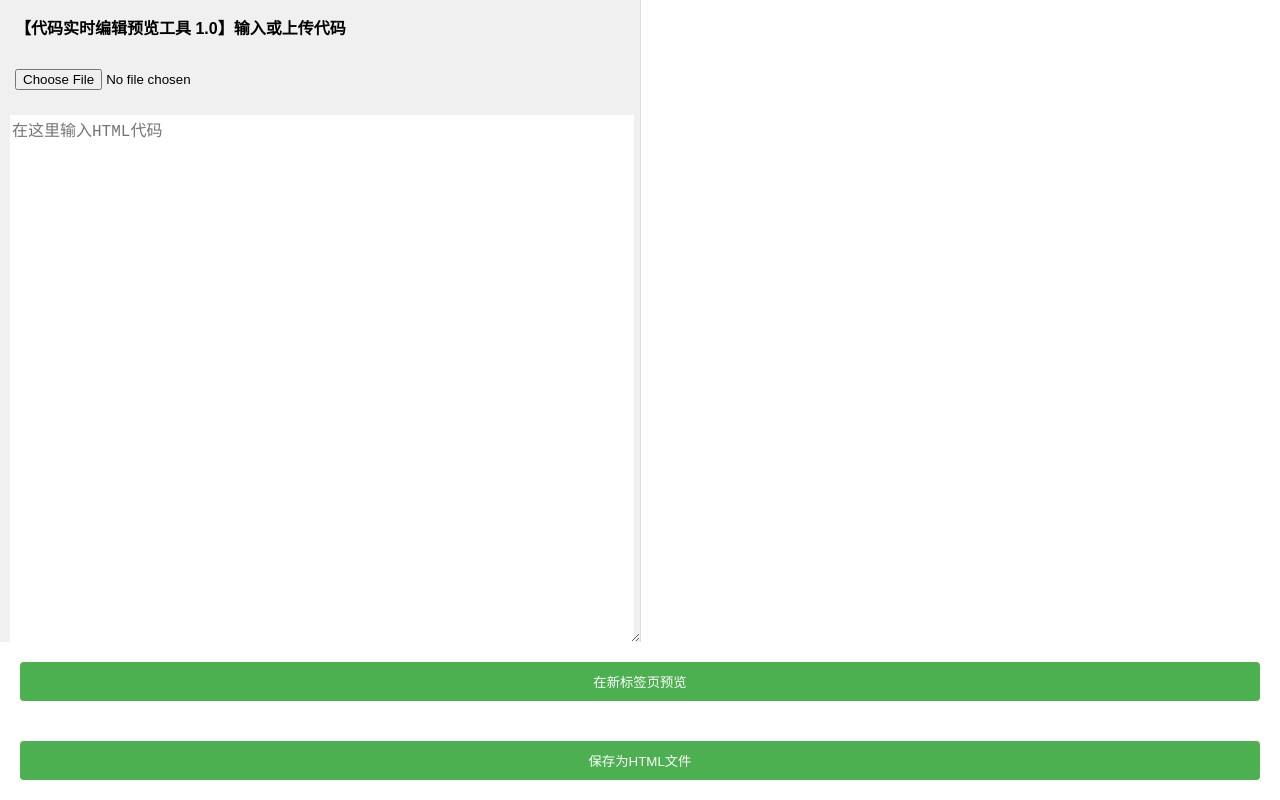
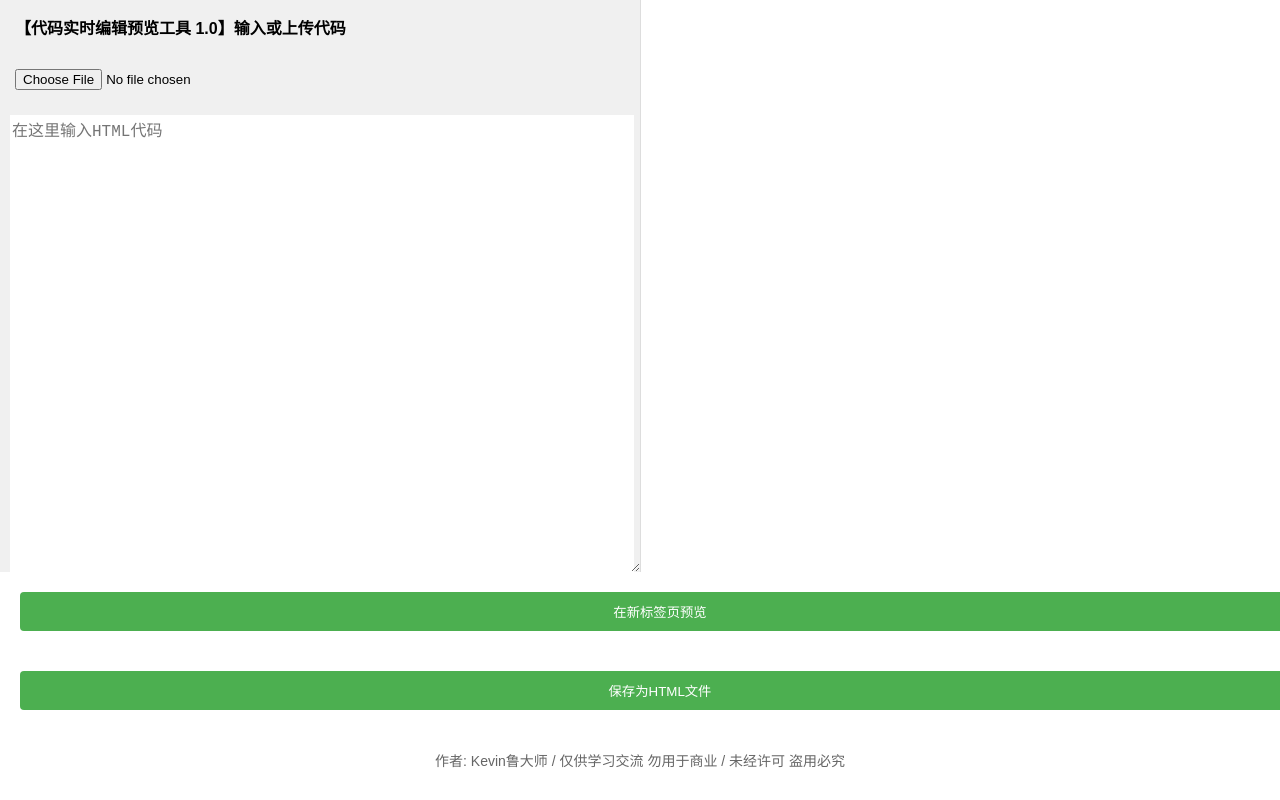
Before and after one commit to kevinludashi/HTMLSSYLBJGJ, a plain HTML site: page index.html in a window 1280 px wide. Drawn offline with Linux system fonts and the light colour scheme.

Commit message:
Update index.html

```diff
--- a/index.html
+++ b/index.html
@@ -18,6 +18,7 @@
             display: flex;
             width: 100%;
             height: 100%;
+			height: calc(100vh - 120px); /* 留出按钮的空间 */
             flex: 1;
         }
         #editor {
@@ -59,10 +60,13 @@
             border: none;
             cursor: pointer;
             border-radius: 4px;
+			width: 100%; /* 让按钮在手机端宽度适应 */
         }
         .preview-btn:hover, .save-btn:hover {
             background-color: #45a049;
         }
+
+
         @media (max-width: 768px) {
             #container {
                 flex-direction: column;
@@ -81,6 +85,14 @@
 			margin: -10px;
 			padding: 15px;
 		}
+
+		 .footer-text {
+		            text-align: center;
+		            margin-top: 20px;
+		            margin-bottom: 30px; /* 保证底部有30px的间距 */
+		            font-size: 14px;
+		            color: #666;
+		        }
     </style>
 </head>
 <body>
@@ -101,6 +113,9 @@
 
 <button class="preview-btn" onclick="openInNewTab()">在新标签页预览</button>
 <button class="save-btn" onclick="saveFile()">保存为HTML文件</button>
+<div class="footer-text">
+    作者: Kevin鲁大师 / 仅供学习交流 勿用于商业 / 未经许可 盗用必究
+</div>
 
 <script>
     // 获取HTML元素
```
